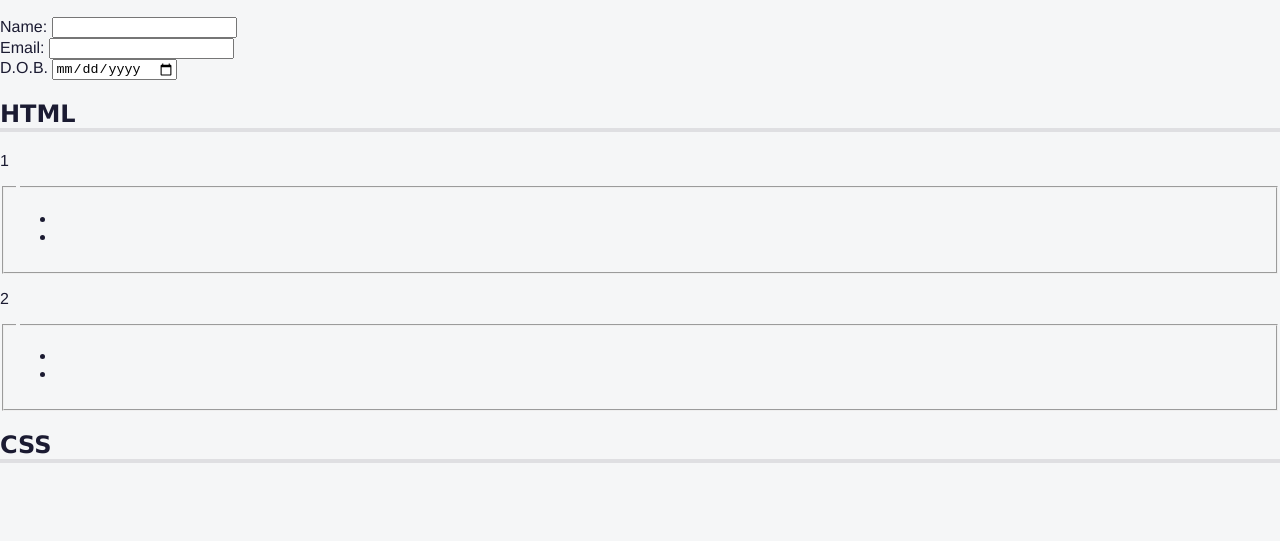
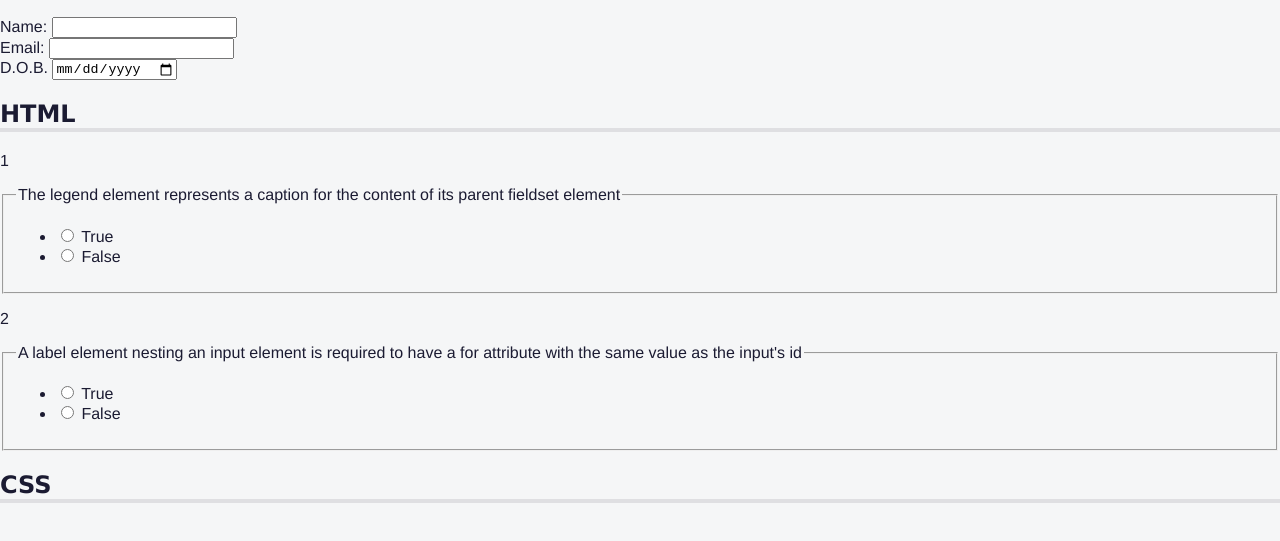
Before and after one commit to smcdev831/FreeCodeCamp, a plain HTML site: page Quiz/index.html in a window 1280 px wide. Shown: the part 105-646 px from the top of the page. Drawn offline with Linux system fonts and the light colour scheme.

Commit message:
Update index.html

```diff
--- a/Quiz/index.html
+++ b/Quiz/index.html
@@ -51,21 +51,47 @@
           <h2 id="html-questions">HTML</h2>
           <div class="question-block">
             <p>1</p>
-            <fieldset class="question">
-              <legend></legend>
-              <ul>
-                <li></li>
-                <li></li>
+            <fieldset class="question" name="html-question-one">
+              <legend>
+                The legend element represents a caption for the content of its
+                parent fieldset element
+              </legend>
+              <ul class="answers-list">
+                <li>
+                  <label for="q1-a1">
+                    <input type="radio" id="q1-a1" name="q1" value="true" />
+                    True
+                  </label>
+                </li>
+                <li>
+                  <label for="q1-a2">
+                    <input type="radio" id="q1-a2" name="q1" value="false" />
+                    False
+                  </label>
+                </li>
               </ul>
             </fieldset>
           </div>
           <div class="question-block">
             <p>2</p>
-            <fieldset class="question">
-              <legend></legend>
-              <ul>
-                <li></li>
-                <li></li>
+            <fieldset class="question" name="html-question-two">
+              <legend>
+                A label element nesting an input element is required to have a
+                for attribute with the same value as the input's id
+              </legend>
+              <ul class="answers-list">
+                <li>
+                  <label for="q2-a1">
+                    <input type="radio" id="q2-a1" name="q2" value="true" />
+                    True
+                  </label>
+                </li>
+                <li>
+                  <label for="q2-a2">
+                    <input type="radio" id="q2-a2" name="q2" value="false" />
+                    False
+                  </label>
+                </li>
               </ul>
             </fieldset>
           </div>
```
